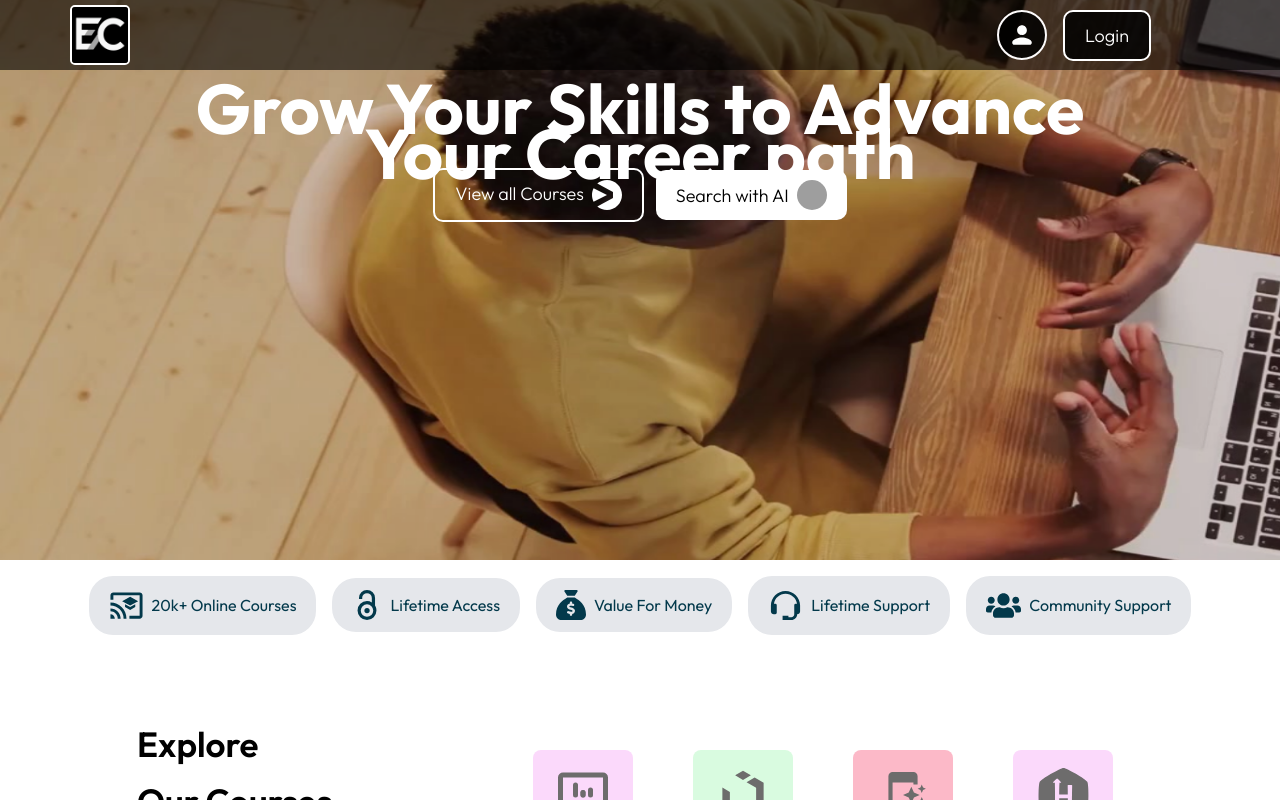
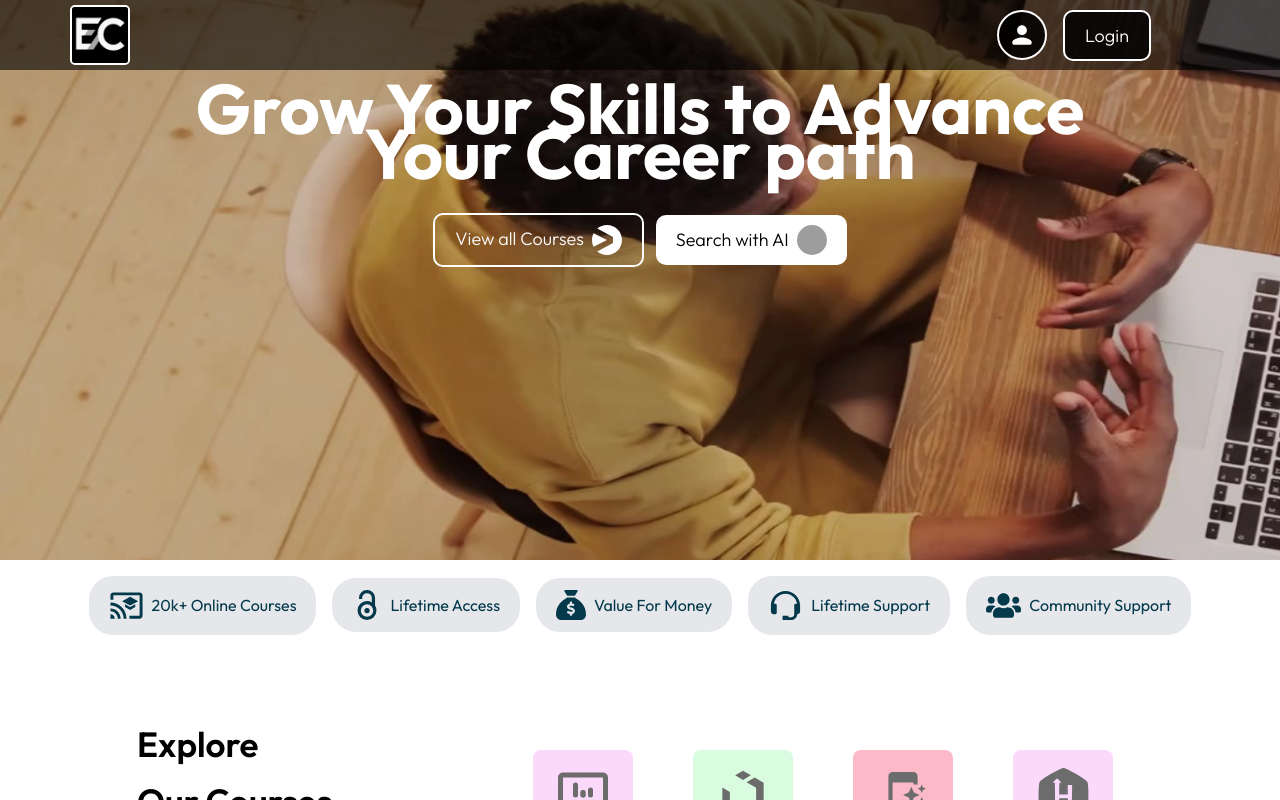
Before and after one commit to razaalikarimi/EliteCourses, a React (Vite) app in the folder frontend/: page / in a window 1280 px wide. Shown: the top 800 px of the page. Built offline with nearby package versions, Linux system fonts and the light colour scheme; no server answers; grey boxes are pictures that could not be loaded.

Commit message:
Update Home.jsx

```diff
--- a/frontend/src/pages/Home.jsx
+++ b/frontend/src/pages/Home.jsx
@@ -1,3 +1,74 @@
+// import React from "react";
+// import home from "../assets/home1.jpg";
+// import Nav from "../components/Nav";
+// import { SiViaplay } from "react-icons/si";
+// import Logos from "../components/Logos";
+// import Cardspage from "../components/Cardspage";
+// import ExploreCourses from "../components/ExploreCourses";
+// import About from "../components/About";
+// import ai from "../assets/ai.png";
+// import ai1 from "../assets/SearchAi.png";
+// import ReviewPage from "../components/ReviewPage";
+// import Footer from "../components/Footer";
+// import { useNavigate } from "react-router-dom";
+// function Home() {
+//   const navigate = useNavigate();
+
+//   return (
+//     <div className="w-[100%] overflow-hidden">
+//       <div className="w-[100%] lg:h-[70vh] h-[70vh] relative">
+//         <Nav />
+//         <img
+//           src={home}
+//            className="object-cover md:object-fill   w-[100%] lg:h-[100%] h-[50vh]"
+
+//           alt=""
+//         />
+//         <span className="lg:text-[70px] absolute  md:text-[40px]  lg:top-[10%] top-[15%] w-[100%] flex items-center justify-center text-white font-bold text-[20px] ">
+//           Grow Your Skills to Advance
+//         </span>
+//         <span className="lg:text-[70px] text-[20px] md:text-[40px] absolute lg:top-[18%] top-[20%] w-[100%] flex items-center justify-center text-white font-bold">
+//           Your Career path
+//         </span>
+//         <div className="absolute lg:top-[30%] top-[75%]  md:top-[80%] w-[100%] flex items-center justify-center gap-3 flex-wrap">
+//           <button
+//             className="px-[20px] py-[10px] border-2 lg:border-white border-black lg:text-white text-black rounded-[10px] text-[18px] font-light flex gap-2 cursor-pointer"
+//             onClick={() => navigate("/allcourses")}
+//           >
+//             View all Courses{" "}
+//             <SiViaplay className="w-[30px] h-[30px] lg:fill-white fill-black" />
+//           </button>
+//           <button
+//             className="px-[20px] py-[10px] lg:bg-white bg-black lg:text-black text-white rounded-[10px] text-[18px] font-light flex gap-2 cursor-pointer items-center justify-center"
+//             onClick={() => navigate("/searchwithai")}
+//           >
+//             Search with AI{" "}
+//             <img
+//               src={ai}
+//               className="w-[30px] h-[30px] rounded-full hidden lg:block"
+//               alt=""
+//             />
+//             <img
+//               src={ai1}
+//               className="w-[35px] h-[35px] rounded-full lg:hidden"
+//               alt=""
+//             />
+//           </button>
+//         </div>
+//       </div>
+//       <Logos />
+//       <ExploreCourses />
+//       <Cardspage />
+//       <About />
+//       <ReviewPage />
+//       <Footer />
+//     </div>
+//   );
+// }
+
+
+
+
 import React from "react";
 import home from "../assets/home1.jpg";
 import Nav from "../components/Nav";
@@ -11,6 +82,7 @@ import ai1 from "../assets/SearchAi.png";
 import ReviewPage from "../components/ReviewPage";
 import Footer from "../components/Footer";
 import { useNavigate } from "react-router-dom";
+
 function Home() {
   const navigate = useNavigate();
 
@@ -20,17 +92,20 @@ function Home() {
         <Nav />
         <img
           src={home}
-           className="object-cover md:object-fill   w-[100%] lg:h-[100%] h-[50vh]"
-
+          className="object-cover md:object-fill w-[100%] lg:h-[100%] h-[50vh]"
           alt=""
         />
-        <span className="lg:text-[70px] absolute  md:text-[40px]  lg:top-[10%] top-[15%] w-[100%] flex items-center justify-center text-white font-bold text-[20px] ">
+
+        <span className="lg:text-[70px] absolute md:text-[40px] lg:top-[10%] top-[15%] w-[100%] flex items-center justify-center text-white font-bold text-[20px] ">
           Grow Your Skills to Advance
         </span>
+
         <span className="lg:text-[70px] text-[20px] md:text-[40px] absolute lg:top-[18%] top-[20%] w-[100%] flex items-center justify-center text-white font-bold">
           Your Career path
         </span>
-        <div className="absolute lg:top-[30%] top-[75%]  md:top-[80%] w-[100%] flex items-center justify-center gap-3 flex-wrap">
+
+        {/* ↓↓↓ BUTTONS POSITION UPDATED ↓↓↓ */}
+        <div className="absolute lg:top-[38%] top-[82%] md:top-[85%] w-[100%] flex items-center justify-center gap-3 flex-wrap">
           <button
             className="px-[20px] py-[10px] border-2 lg:border-white border-black lg:text-white text-black rounded-[10px] text-[18px] font-light flex gap-2 cursor-pointer"
             onClick={() => navigate("/allcourses")}
@@ -38,6 +113,7 @@ function Home() {
             View all Courses{" "}
             <SiViaplay className="w-[30px] h-[30px] lg:fill-white fill-black" />
           </button>
+
           <button
             className="px-[20px] py-[10px] lg:bg-white bg-black lg:text-black text-white rounded-[10px] text-[18px] font-light flex gap-2 cursor-pointer items-center justify-center"
             onClick={() => navigate("/searchwithai")}
@@ -56,6 +132,7 @@ function Home() {
           </button>
         </div>
       </div>
+
       <Logos />
       <ExploreCourses />
       <Cardspage />
@@ -67,3 +144,6 @@ function Home() {
 }
 
 export default Home;
+
+
+// export default Home;
```
